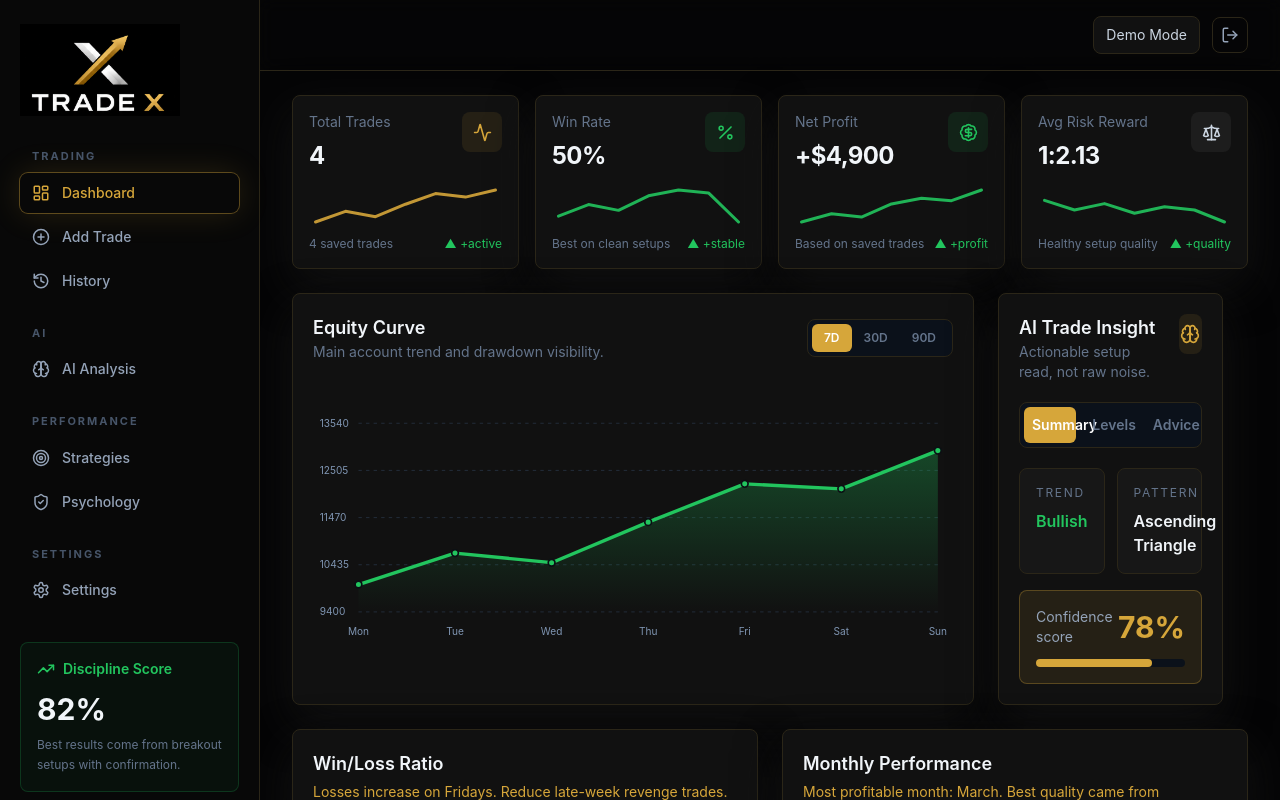
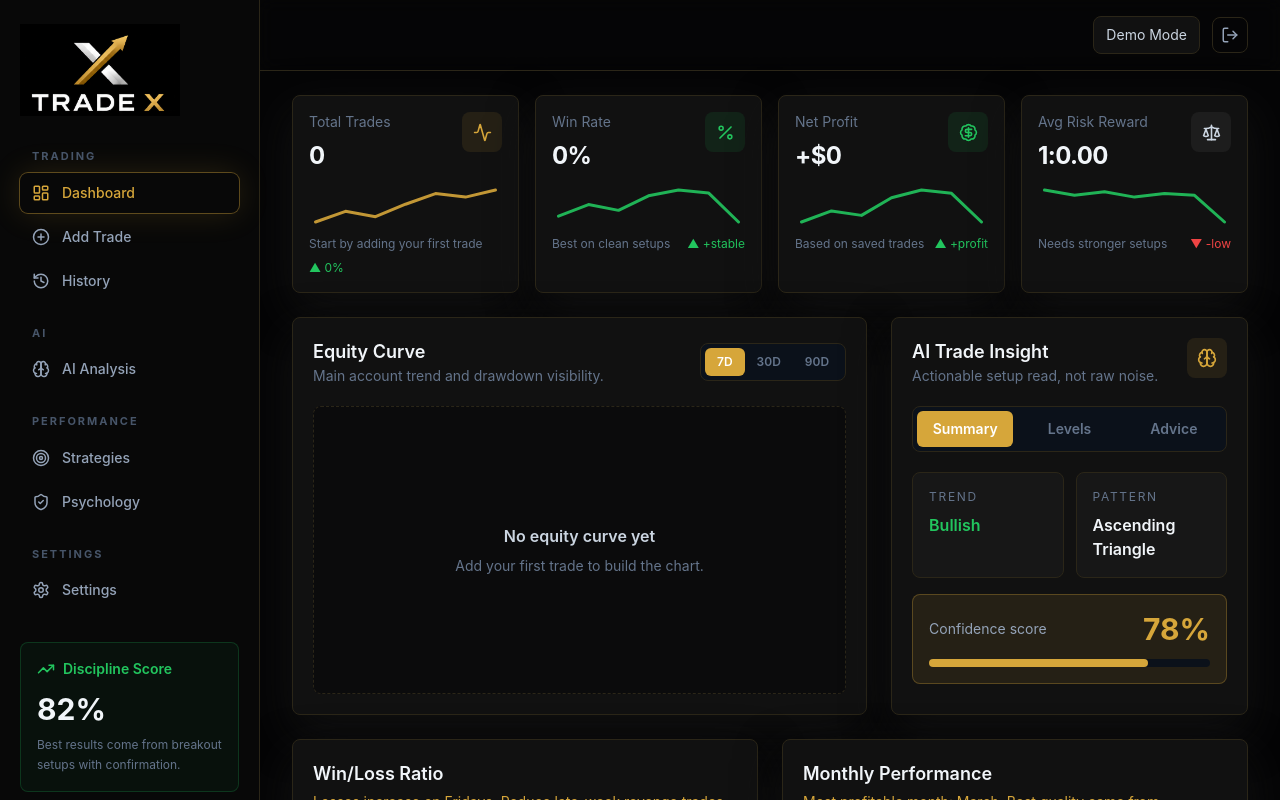
Before and after one commit to dev-ali-hassan/Trade-X, a React (Vite) app in the folder frontend/: page / in a window 1280 px wide. Both pictures are taken after a click on the button "Open Demo Account". Shown: the top 800 px of the page. Built offline with nearby package versions, Linux system fonts and the light colour scheme.

Commit message:
Add README and empty dashboard state

```diff
--- a/frontend/src/lib/storage.ts
+++ b/frontend/src/lib/storage.ts
@@ -1,4 +1,4 @@
-import { trades as demoTrades, type Trade } from "../data/sampleData";
+import type { Trade } from "../data/sampleData";
 
 export type LocalSession = {
   mode: "demo" | "account";
@@ -29,6 +29,7 @@ export function clearSession() {
 
 export function createDemoSession(): LocalSession {
   const session: LocalSession = { mode: "demo", name: "Demo Trader", email: "demo@local" };
+  localStorage.setItem("tradex_demo_trades", JSON.stringify([]));
   saveSession(session);
   return session;
 }
@@ -67,12 +68,7 @@ export function loginLocalUser(email: string, password: string): LocalSession {
 export function getTrades(session: LocalSession | null): Trade[] {
   if (!session) return [];
 
-  const stored = readJson<Trade[]>(tradeKey(session), []);
-  if (session.mode === "demo" && stored.length === 0) {
-    return demoTrades;
-  }
-
-  return stored;
+  return readJson<Trade[]>(tradeKey(session), []);
 }
 
 export function saveTrade(session: LocalSession, trade: Trade) {
--- a/frontend/src/pages/Dashboard.tsx
+++ b/frontend/src/pages/Dashboard.tsx
@@ -1,7 +1,7 @@
 import { Fragment, useEffect, useMemo, useState } from "react";
 import { Activity, BadgeDollarSign, Brain, CandlestickChart, Percent, Scale, ShieldAlert, Zap } from "lucide-react";
 import { StatCard } from "../components/StatCard";
-import { aiInsight, equityCurve, monthlyPerformance, winLoss } from "../data/sampleData";
+import { aiInsight, equityCurve, monthlyPerformance } from "../data/sampleData";
 import { getSession, getTrades } from "../lib/storage";
 
 const aiTabs = ["Summary", "Levels", "Advice"] as const;
@@ -105,7 +105,13 @@ export function Dashboard() {
               ))}
             </div>
           </div>
-          {loading ? <div className="skeleton h-72 w-full" /> : <EquityChart range={timeFilter} />}
+          {loading ? (
+            <div className="skeleton h-72 w-full" />
+          ) : trades.length === 0 ? (
+            <EmptyPanel title="No equity curve yet" text="Add your first trade to build the chart." />
+          ) : (
+            <EquityChart range={timeFilter} />
+          )}
         </div>
 
         <div className="panel p-5 hover:border-ai/30">
@@ -138,16 +144,30 @@ export function Dashboard() {
       <section className="grid gap-6 xl:grid-cols-2">
         <div className="panel p-5 hover:border-ai/30">
           <InsightHeader title="Win/Loss Ratio" text="Losses increase on Fridays. Reduce late-week revenge trades." />
-          {loading ? <div className="skeleton h-60 w-full" /> : <DonutChart />}
-          <div className="flex justify-center gap-5 text-sm">
-            <span className="text-profit">Wins: 90</span>
-            <span className="text-loss">Losses: 60</span>
-          </div>
+          {loading ? (
+            <div className="skeleton h-60 w-full" />
+          ) : trades.length === 0 ? (
+            <EmptyPanel title="No win/loss data" text="Win and loss ratio appears after saved trades." compact />
+          ) : (
+            <>
+              <DonutChart wins={wins} losses={losses} />
+              <div className="flex justify-center gap-5 text-sm">
+                <span className="text-profit">Wins: {wins}</span>
+                <span className="text-loss">Losses: {losses}</span>
+              </div>
+            </>
+          )}
         </div>
 
         <div className="panel p-5 hover:border-ai/30">
           <InsightHeader title="Monthly Performance" text="Most profitable month: March. Best quality came from confirmed breakouts." />
-          {loading ? <div className="skeleton mt-4 h-60 w-full" /> : <MonthlyBars />}
+          {loading ? (
+            <div className="skeleton mt-4 h-60 w-full" />
+          ) : trades.length === 0 ? (
+            <EmptyPanel title="No monthly data" text="Monthly performance appears after saved trades." compact />
+          ) : (
+            <MonthlyBars />
+          )}
         </div>
       </section>
 
@@ -225,6 +245,13 @@ export function Dashboard() {
                   )}
                 </Fragment>
               ))}
+              {filteredTrades.length === 0 && (
+                <tr>
+                  <td colSpan={7} className="px-5 py-10 text-center text-slate-500">
+                    No trades yet. Add a trade to see history here.
+                  </td>
+                </tr>
+              )}
             </tbody>
           </table>
         </div>
@@ -330,9 +357,8 @@ function EquityChart({ range }: { range: string }) {
   );
 }
 
-function DonutChart() {
-  const total = winLoss.reduce((sum, item) => sum + item.value, 0);
-  const wins = winLoss.find((item) => item.name === "Wins")?.value ?? 0;
+function DonutChart({ wins, losses }: { wins: number; losses: number }) {
+  const total = Math.max(1, wins + losses);
   const circumference = 2 * Math.PI * 44;
   const winDash = (wins / total) * circumference;
 
@@ -345,7 +371,7 @@ function DonutChart() {
         </svg>
         <div className="absolute inset-0 grid place-items-center text-center">
           <div>
-            <p className="text-2xl font-bold">64%</p>
+            <p className="text-2xl font-bold">{Math.round((wins / total) * 100)}%</p>
             <p className="text-xs text-slate-500">Win rate</p>
           </div>
         </div>
@@ -370,6 +396,17 @@ function MonthlyBars() {
           </div>
         );
       })}
+    </div>
+  );
+}
+
+function EmptyPanel({ title, text, compact }: { title: string; text: string; compact?: boolean }) {
+  return (
+    <div className={`grid place-items-center rounded-lg border border-dashed border-line bg-[#0b0b0c] p-6 text-center ${compact ? "h-60" : "h-72"}`}>
+      <div>
+        <p className="font-semibold text-slate-300">{title}</p>
+        <p className="mt-2 text-sm text-slate-500">{text}</p>
+      </div>
     </div>
   );
 }
```
Also changed, not shown: 1 other file (tests, documents, lock files or other folders).
